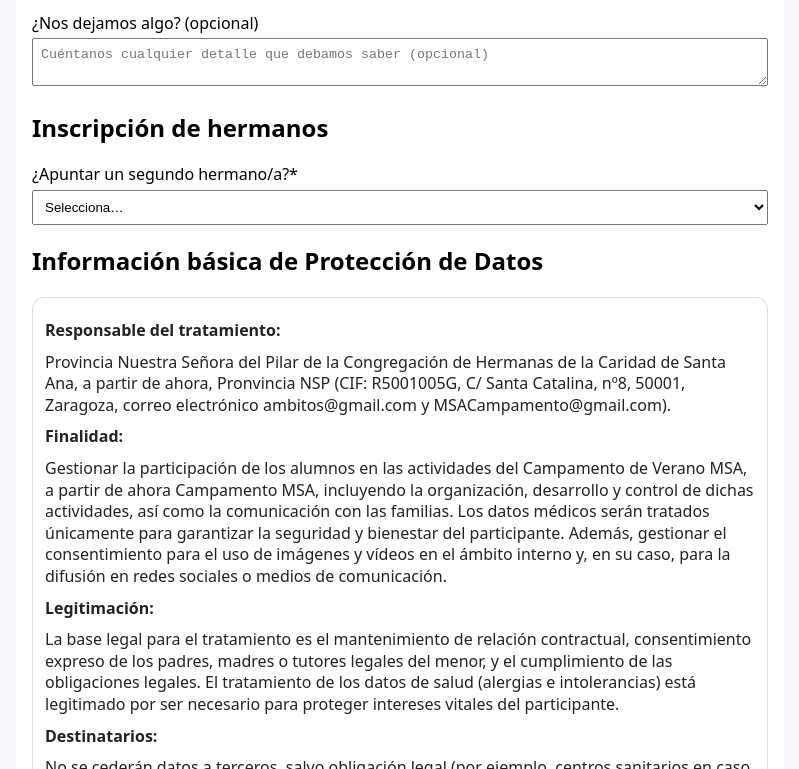
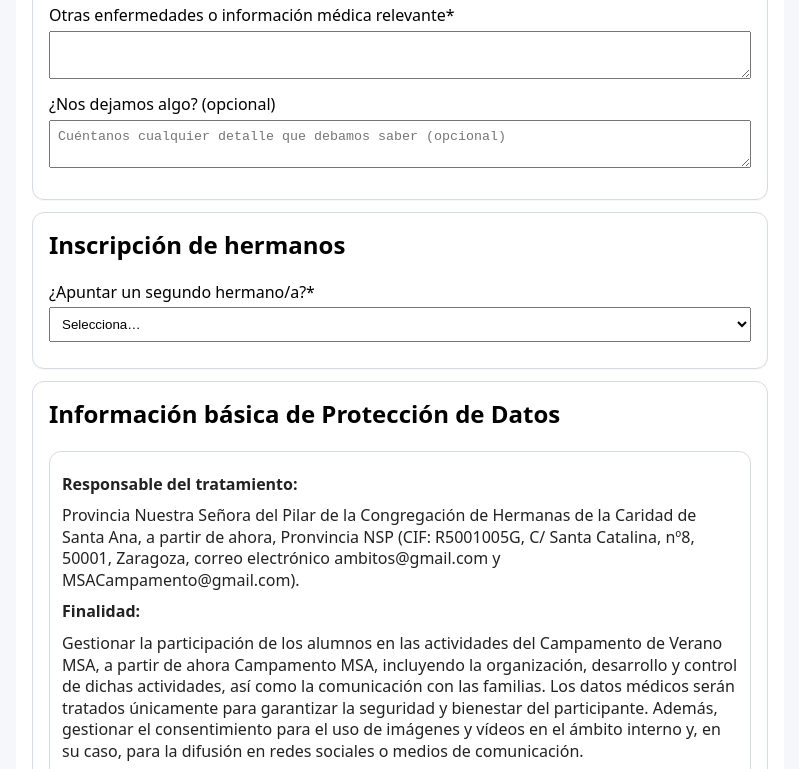
Before and after one commit to msacampamento/Formulario-2026, a website: page index.html in a window 1280 px wide. Shown: the part 1599-2368 px from the top of the page, without its empty margins (240-1039 px from the left). Drawn offline with Linux system fonts and the light colour scheme.

Commit message:
Secciones en tarjetas

```diff
--- a/index.html
+++ b/index.html
@@ -24,14 +24,19 @@
       @MSACampamento (Instagram y Facebook)</p>
     </div>
 
+    <form id="f">
 
-    <form id="f">
+      <!-- DATOS DE CONTACTO -->
+      <section class="card">
         <h2>Datos de contacto</h2>
         <label>Correo* <input name="email" type="email" required></label>
         <label>Nombre y apellidos (madre/padre/tutor)* <input name="parent_name" required></label>
         <label>Teléfonos* <input name="phones" required></label>
         <label>Otro contacto <input name="other_contact"></label>
+      </section>
 
+      <!-- DATOS DEL ACAMPADO -->
+      <section class="card">
         <h2>Datos del acampado</h2>
         <label>Nombre* <input name="camper_name" required></label>
         <label>Apellidos* <input name="camper_surname" required></label>
@@ -59,7 +64,10 @@
             <option>FSA</option>
           </select>
         </label>
+      </section>
 
+      <!-- INFORMACIÓN MÉDICA -->
+      <section class="card">
         <h2>Información médica</h2>
         <fieldset>
           <legend>Alergias / intolerancias*</legend>
@@ -82,7 +90,10 @@
         <label>¿Nos dejamos algo? (opcional)
           <textarea name="special_notes" placeholder="Cuéntanos cualquier detalle que debamos saber (opcional)"></textarea>
         </label>
+      </section>
 
+      <!-- INSCRIPCIÓN DE HERMANOS -->
+      <section class="card">
         <h2>Inscripción de hermanos</h2>
         <label>¿Apuntar un segundo hermano/a?*
           <select name="has_sibling" required>
@@ -128,7 +139,10 @@
             <textarea name="medical2_notes"></textarea>
           </label>
         </div>
+      </section>
 
+      <!-- PROTECCIÓN DE DATOS -->
+      <section class="card">
         <h2>Información básica de Protección de Datos</h2>
 
         <div class="legal">
@@ -176,8 +190,12 @@
           <legend>Confirmación de que se ha leído y comprendido esta información*</legend>
           <label><input type="radio" name="consent_privacy_read" value="yes" required> Sí, he leído y comprendo la información básica sobre protección de datos.</label>
         </fieldset>
+      </section>
 
+      <!-- AVISOS IMPORTANTES -->
+      <section class="card">
         <h2>AVISOS IMPORTANTES</h2>
+
         <div class="legal">
           <p>🏥 Información médica:<br>
           El Campamento MSA no se hace responsable de información médico-sanitaria no indicada en esta autorización.<br>
@@ -213,14 +231,17 @@
           <label><input type="radio" name="consent_rules" value="yes" required> Sí, he leído, comprendo y acepto la normativa de la actividad</label>
           <label><input type="radio" name="consent_rules" value="no" required> No, no acepto la normativa</label>
         </fieldset>
+      </section>
 
       <button type="submit">Enviar reserva</button>
       <p id="msg"></p>
     </form>
   </main>
+
   <footer class="footer">
     © 2026 Campamento MSA · Todos los derechos reservados
   </footer>
+
   <script src="form.js"></script>
 </body>
 </html>
--- a/styles.css
+++ b/styles.css
@@ -53,3 +53,15 @@ fieldset input[type="radio"]{
 form{
   line-height:1.35;
 }
+
+.card{
+  background:#fff;
+  border:1px solid #d7dbe7;
+  border-radius:12px;
+  padding:16px;
+  margin:12px 0;
+  box-shadow: 0 1px 0 rgba(0,0,0,0.03);
+}
+.card h2{
+  margin-top:0;
+}
```
Lines whose indentation alone changed are shown as unchanged.
